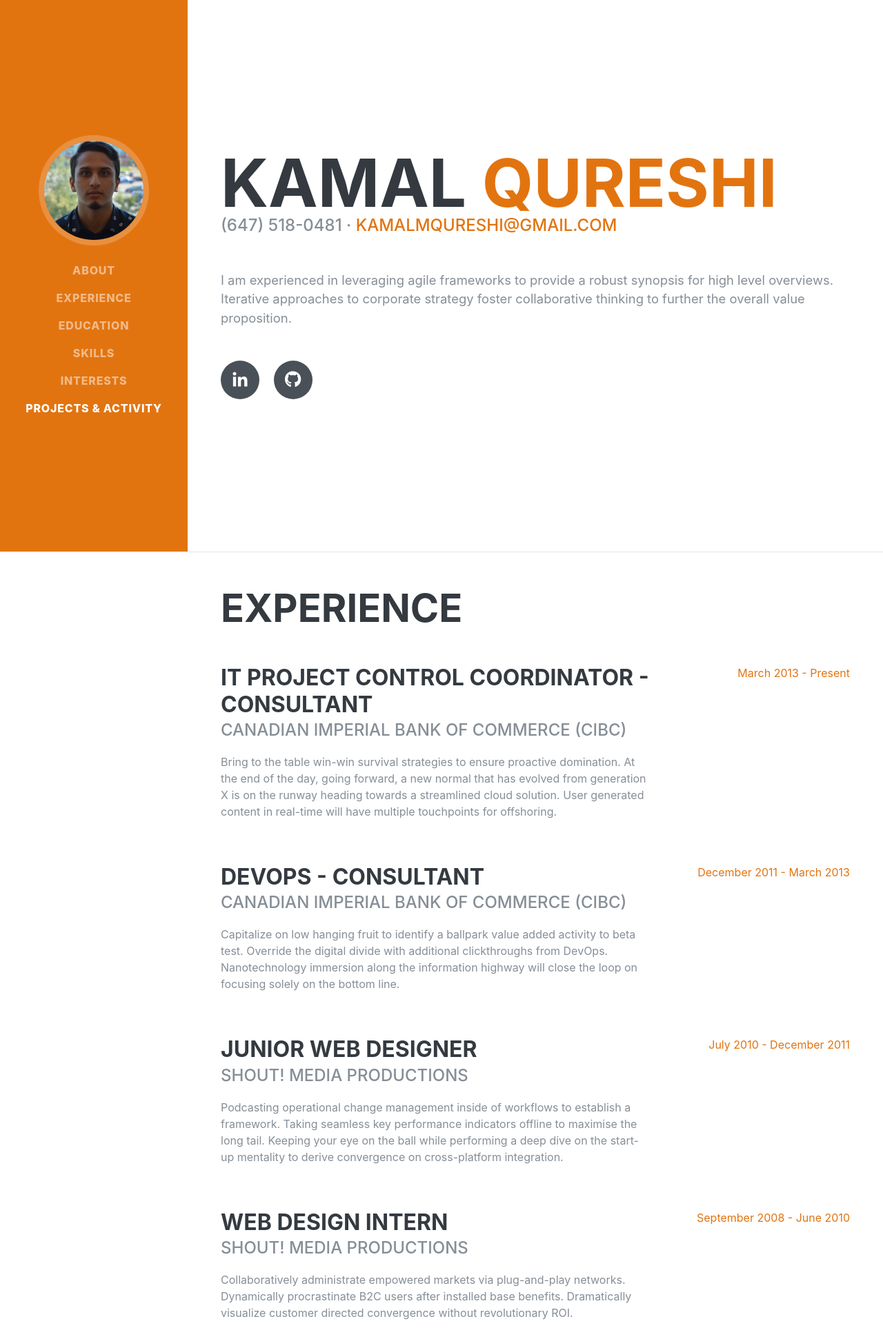
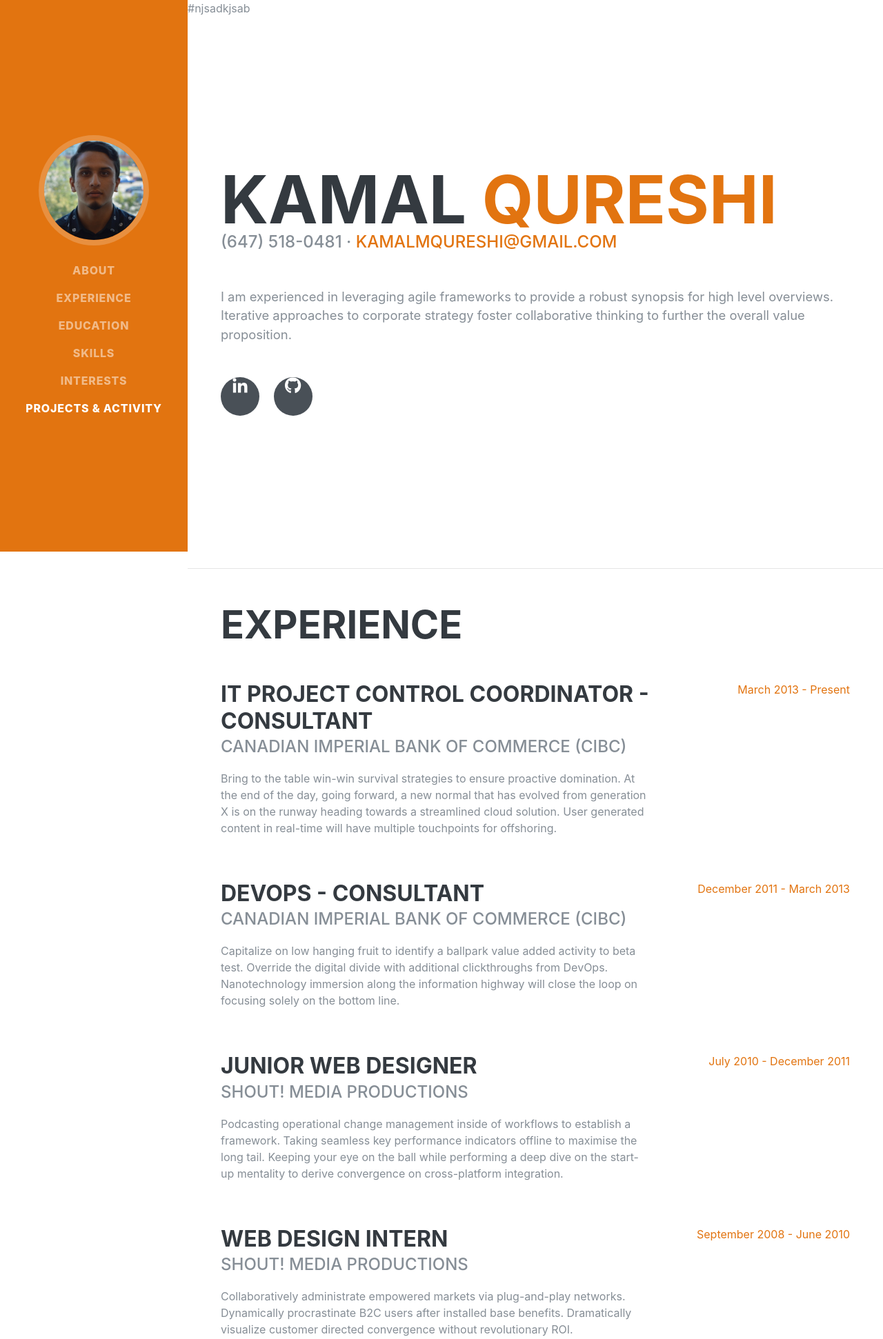
Before and after one commit to DaviesHamzat/Djano-Resume-Website, a Django app: page /Home/ in a window 1280 px wide. Shown: the top 1942 px of the page at 69% size. Run offline with Django 3.2, Linux system fonts and the light colour scheme; some libraries are stand-ins or nearby versions; some web fonts are replaced.

Commit message:
(ex-1)basdjwha t i did

```diff
--- a/templates/Resume.html
+++ b/templates/Resume.html
@@ -1,4 +1,5 @@
 {##todo - Add section for Projects, with videos#}
+#njsadkjsab
 {##todo - add my pacman java game onto the repo - in a repo called games#}
 {% load static %}
 <!DOCTYPE html>
```
